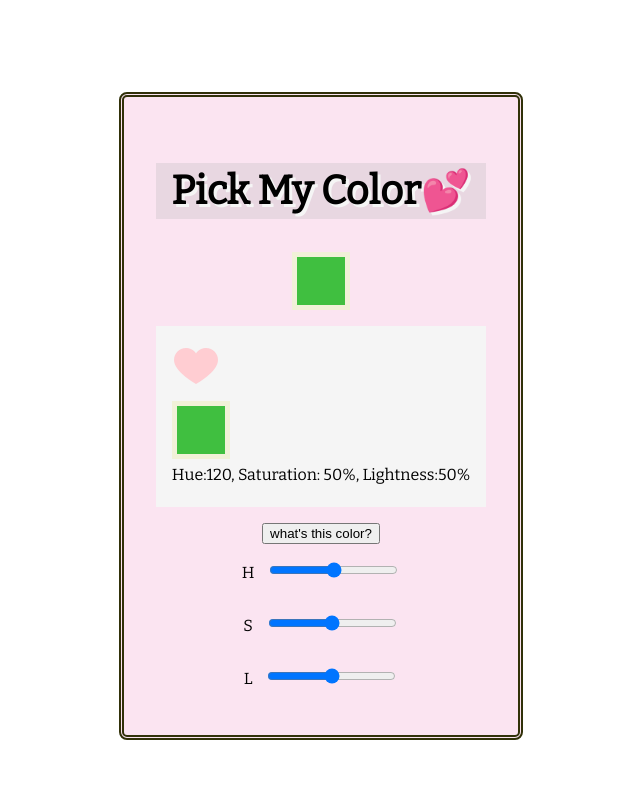
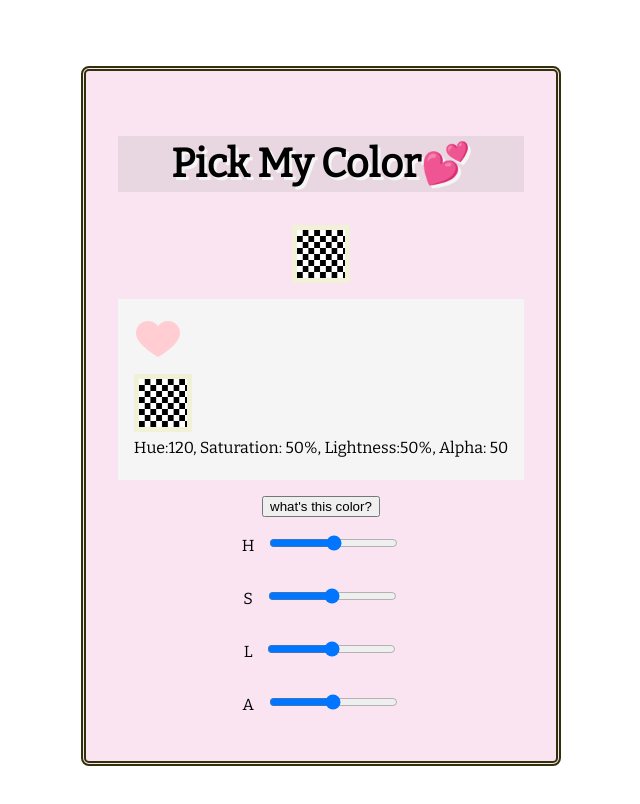
Before and after one commit to suncoast-devs/cohort-xiii, a React (Create React App) app in the folder colorpicker/: page / in a window 1280 px wide. Both pictures are taken after a click on the button "what's this color?". Shown: the top 804 px of the page, without its empty margins (319-959 px from the left). Built offline with nearby package versions, Linux system fonts and the light colour scheme.

Commit message:
added transparent background

```diff
--- a/colorpicker/src/App.js
+++ b/colorpicker/src/App.js
@@ -8,43 +8,25 @@ class App extends Component {
     h: 120,
     s: 50,
     l: 50,
+    a: 50,
     divStyle: '',
     yourColor: []
   }
 
-  hValue = event => {
+  updateHslaFromSlider = (event, key) => {
     this.setState({
-      h: event.target.value
+      [key]: event.target.value
     })
-    console.log(this.state.h)
-  }
-  sValue = event => {
-    this.setState({
-      s: event.target.value
-    })
-    console.log(this.state.s)
-  }
-  lValue = event => {
-    this.setState({
-      l: event.target.value
-    })
-    console.log(this.state.l)
+    console.log(this.state[key])
   }
 
   saveYourColor = () => {
-    // this.setState({
-    //   yourColor: this.state.yourColor.concat(
-    //     `Hue:${this.state.h} + Saturation: ${this.state.s}% + Lightness: ${
-    //       this.state.l
-    //     }%`
-    //   )
-    // })
-
     this.setState({
       yourColor: this.state.yourColor.concat({
         hue: this.state.h,
         saturation: this.state.s,
-        lightness: this.state.l
+        lightness: this.state.l,
+        alpha: this.state.a
       })
     })
   }
@@ -53,7 +35,12 @@ class App extends Component {
       <section className="allmycontents">
         <h1 className="title"> Pick My Color💕</h1>
         <main className="contents">
-          <ColorBox h={this.state.h} l={this.state.l} s={this.state.s} />
+          <ColorBox
+            h={this.state.h}
+            l={this.state.l}
+            s={this.state.s}
+            a={this.state.a}
+          />
           <SavedColors
             savedColors={this.state.yourColor}
             saveYourColor={this.saveYourColor}
@@ -62,20 +49,26 @@ class App extends Component {
             <Slider
               label="H"
               maxValue="240"
-              onSlide={this.hValue}
+              onSlide={event => this.updateHslaFromSlider(event, 'h')}
               sliderValue={this.state.h}
             />
             <Slider
               label="S"
               maxValue="100"
-              onSlide={this.sValue}
+              onSlide={event => this.updateHslaFromSlider(event, 's')}
               sliderValue={this.state.s}
             />
             <Slider
               label="L"
               maxValue="100"
-              onSlide={this.lValue}
+              onSlide={event => this.updateHslaFromSlider(event, 'l')}
               sliderValue={this.state.l}
+            />
+            <Slider
+              label="A"
+              maxValue="100"
+              onSlide={event => this.updateHslaFromSlider(event, 'a')}
+              sliderValue={this.state.a}
             />
           </section>
         </main>
--- a/colorpicker/src/components/ColorBox.js
+++ b/colorpicker/src/components/ColorBox.js
@@ -6,9 +6,9 @@ class ColorBox extends Component {
       <div
         className="colorEx"
         style={{
-          backgroundColor: `hsl(${this.props.h},${this.props.s}%,${
+          backgroundColor: `hsla(${this.props.h},${this.props.s}%,${
             this.props.l
-          }%)`
+          }%, ${this.props.a}% )`
         }}
       />
     )
--- a/colorpicker/src/components/SavedColors.js
+++ b/colorpicker/src/components/SavedColors.js
@@ -6,16 +6,17 @@ class SavedColors extends Component {
     return (
       <section className="colorArea">
         <ul className="colorHistory">
-          {this.props.savedColors.map(color => {
+          {this.props.savedColors.map((color, i) => {
             return (
-              <li>
+              <li key={i}>
                 <ColorBox
                   s={color.saturation}
                   h={color.hue}
                   l={color.lightness}
+                  a={color.alpha}
                 />
                 Hue:{color.hue}, Saturation: {color.saturation}%, Lightness:
-                {color.lightness}%
+                {color.lightness}%, Alpha: {color.alpha}
               </li>
             )
           })}
--- a/colorpicker/src/index.css
+++ b/colorpicker/src/index.css
@@ -42,6 +42,8 @@ body {
   height: 3rem;
   width: 3rem;
   border: solid 5px rgb(241, 241, 216);
+  background-image: url('./images/box.png');
+  background-size: contain;
 }
 
 .colorArea {
```
Also changed, not shown: colorpicker/src/images/box.png (added).
